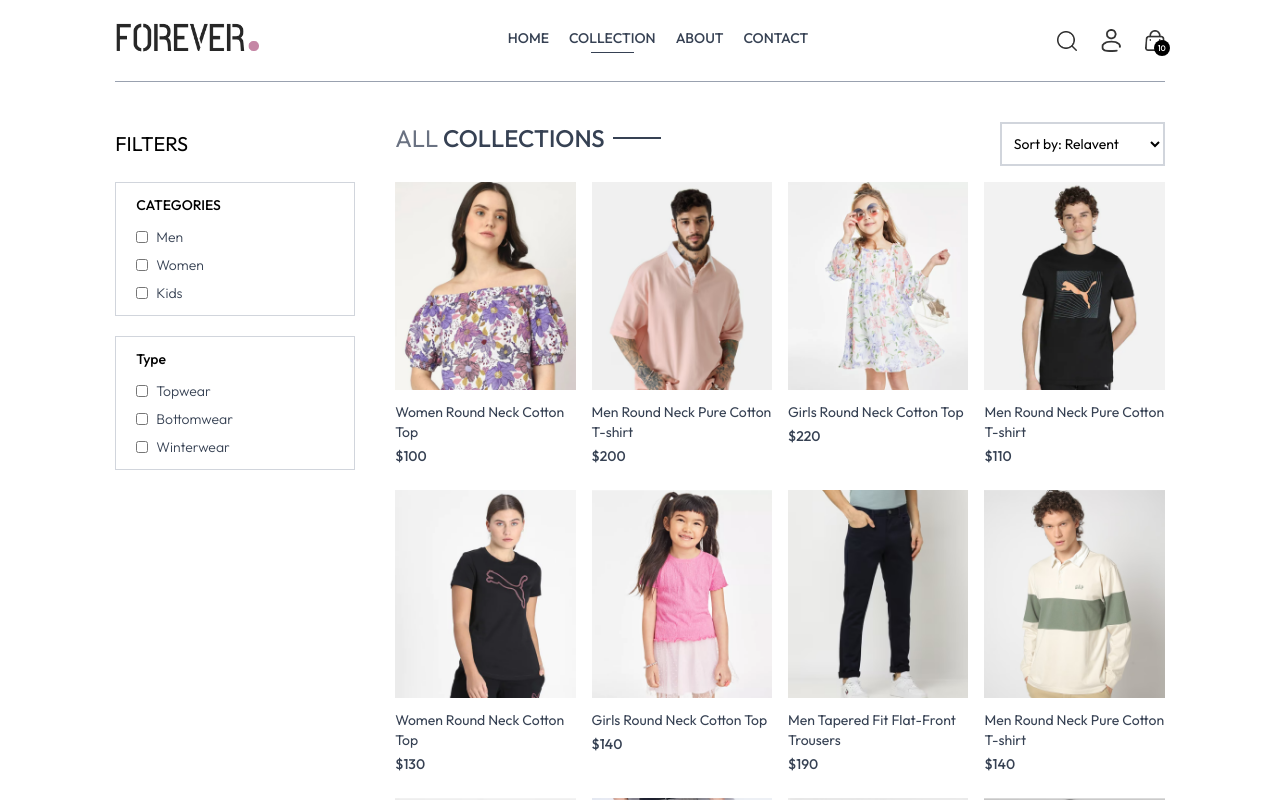
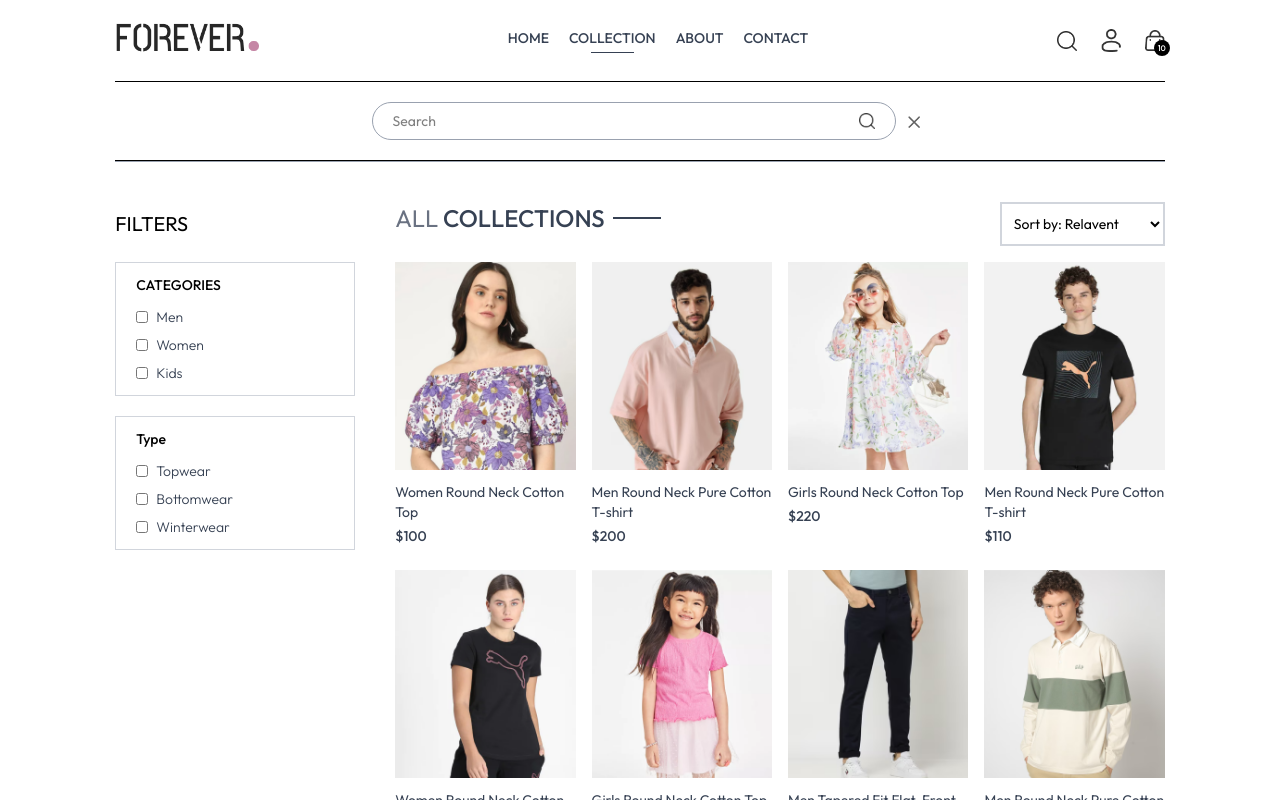
Before and after one commit to Samriddhadewan/ECOMMERCE-app, a React (Vite) app in the folder frontend/: page /collection in a window 1280 px wide. Both pictures are taken after a click on the picture 1066 px from the left and 40 px from the top of the page. Shown: the top 800 px of the page. Built offline with nearby package versions, Linux system fonts and the light colour scheme.

Commit message:
search functionality added

```diff
--- a/frontend/src/App.jsx
+++ b/frontend/src/App.jsx
@@ -11,6 +11,7 @@
 import Orders from "./pages/Orders";
 import Navbar from "./components/Navbar";
 import Footer from "./components/Footer";
+import Searchbar from "./components/Searchbar";
 
 
 
@@ -19,6 +20,7 @@
   return (
     <div className="px-4 sm:px-[5vw] md:px-[7vw] lg:px-[9vw]">
       <Navbar />
+      <Searchbar />
       <Routes>
         <Route path="/" element={<Home></Home>} />
         <Route path="/collection" element={<Collection></Collection>} />
--- a/frontend/src/components/BestSeller.jsx
+++ b/frontend/src/components/BestSeller.jsx
@@ -6,7 +6,6 @@
 const BestSeller = () => {
     const {products} = useContext(ShopContext);
     const [bestSeller, setBestSeller] = useState([]);
-    console.log(bestSeller)
 
     useEffect(()=>{
         const bestProduct = products.filter((item)=>(item.bestseller));
--- a/frontend/src/components/Navbar.jsx
+++ b/frontend/src/components/Navbar.jsx
@@ -1,8 +1,10 @@
-import React, { useState } from "react";
+import React, { useContext, useState } from "react";
 import { assets } from "../assets/assets";
 import { Link, NavLink } from "react-router-dom";
+import { ShopContext } from "../context/ShopContext";
 const Navbar = () => {
   const [visible, setVisible] = useState(false);
+  const {setShowSearch} = useContext(ShopContext);
 
   return (
     <div className="flex items-center justify-between py-5 font-medium">
@@ -31,7 +33,7 @@
       </ul>
 
       <div className="flex items-center gap-6">
-        <img src={assets.search_icon} className="w-5 cursor-pointer" alt="" />
+        <img onClick={()=> setShowSearch(true)} src={assets.search_icon} className="w-5 cursor-pointer" alt="" />
         <div className="group relative">
           <img
             src={assets.profile_icon}
--- /dev/null
+++ b/frontend/src/components/Searchbar.jsx
@@ -0,0 +1,32 @@
+import React, { useContext, useEffect, useState } from 'react'
+import { ShopContext } from '../context/ShopContext'
+import { assets } from '../assets/assets';
+import { useLocation } from 'react-router-dom';
+
+const Searchbar = () => {
+    const {search, showSearch, setSearch, setShowSearch} = useContext(ShopContext);
+    const location = useLocation();
+    const [visible, setVisible] = useState(false)
+
+    useEffect(()=>{
+        if(location.pathname.includes('collection')){
+            setVisible(true);
+        }
+        else{
+            setVisible(false)
+        }
+    },[location])
+
+
+  return showSearch && visible? (
+    <div className='border-t border-b  text-center'>
+        <div className='inline-flex items-center justify-center border border-gray-400 px-5 py-2 my-5 mx-3 rounded-full w-3/4 sm:w-1/2'>
+            <input value={search} onChange={(e)=>setSearch(e.target.value)} className='flex-1 outline-none border-inherit text-sm' type="text" placeholder='Search' />
+            <img className='w-4' src={assets.search_icon} alt="" />
+        </div>
+        <img onClick={()=>setShowSearch(false)} className='inline w-3 cursor-pointer' src={assets.cross_icon} alt="" />
+    </div>
+  ): null
+}
+
+export default Searchbar
--- a/frontend/src/context/ShopContext.jsx
+++ b/frontend/src/context/ShopContext.jsx
@@ -1,4 +1,4 @@
-import { createContext } from "react";
+import { createContext, useState } from "react";
 import { products } from "../assets/assets";
 
 export const ShopContext = createContext();
@@ -6,12 +6,15 @@
 const ShopContextProvider =(props)=>{
     const currency = '$';
     const delivery_fee = 10;
+    const [search, setSearch] = useState('')
+    const [showSearch, setShowSearch] = useState(false)
 
 
     const value ={
         products,
         currency,
-        delivery_fee
+        delivery_fee,
+        search,setSearch,showSearch,setShowSearch
     }
     return (
         <ShopContext.Provider value={value}>
--- a/frontend/src/pages/Collection.jsx
+++ b/frontend/src/pages/Collection.jsx
@@ -5,7 +5,7 @@
 import ProductItem from "../components/ProductItem";
 
 const Collection = () => {
-  const {products} = useContext(ShopContext);
+  const {products, search,showSearch} = useContext(ShopContext);
   const [showFilter, setShowFilter] = useState(true);
   const [filterProducts, setFilterProducts] = useState([]);
   const [category, setCategory]= useState([]);
@@ -34,6 +34,10 @@
 
   const applyFilter = () =>{
     let productsCopy = products.slice();
+    if(showSearch && search){
+      productsCopy = productsCopy.filter(item =>item.name.toLowerCase().includes(search.toLowerCase()))
+    }
+
     if(category.length > 0){
       productsCopy = productsCopy.filter(item => category.includes(item.category))
     }
@@ -68,7 +72,7 @@
   useEffect(()=>{
     applyFilter();
 
-  },[category,subCategory])
+  },[category,subCategory, search, showSearch])
 
   useEffect(()=>{
     sortProduct();
```
